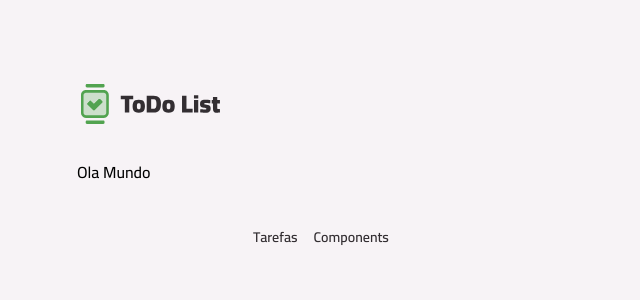
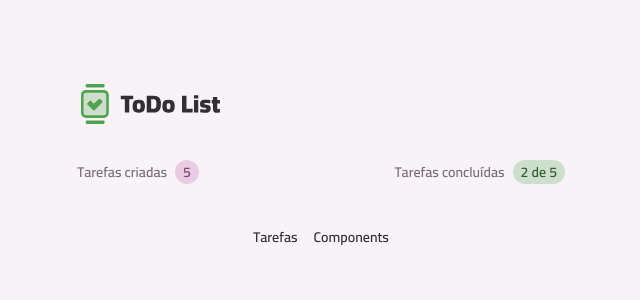
Before and after one commit to vbruno/RS-React-todoList, a React (Vite) app: page / in a window 1280 px wide. Shown: the top 300 px of the page, without its empty margins (319-959 px from the left). Built offline with nearby package versions, Linux system fonts and the light colour scheme.

Commit message:
feat: criar componente TaskSummary e integrar na página inicial

```diff
--- /dev/null
+++ b/src/components/core/taskSummary.tsx
@@ -0,0 +1,18 @@
+import Badge from "../atomic/badge";
+import Text from "../atomic/text";
+
+export default function TaskSummary() {
+  return (
+    <>
+      <div className="flex items-center gap-2">
+        <Text variant={"body-sm-bold"} className="!text-gray-300" >Tarefas criadas</Text>
+        <Badge variant={"secondary"}>5</Badge>
+      </div>
+
+      <div className="flex items-center gap-2">
+        <Text variant={"body-sm-bold"} className="!text-gray-300" >Tarefas concluídas</Text>
+        <Badge variant={"primary"}>2 de 5</Badge>
+      </div>
+    </>
+  )
+}
--- a/src/pages/pageHome.tsx
+++ b/src/pages/pageHome.tsx
@@ -1,9 +1,12 @@
 import Container from "../components/atomic/container";
+import TaskSummary from "../components/core/taskSummary";
 
 export default function PageHome() {
   return (
-    <Container>
-      Ola Mundo
+    <Container as="article" className="space-y-3">
+      <header className="flex justify-between">
+        <TaskSummary />
+      </header>
     </Container>
   )
 }
```
